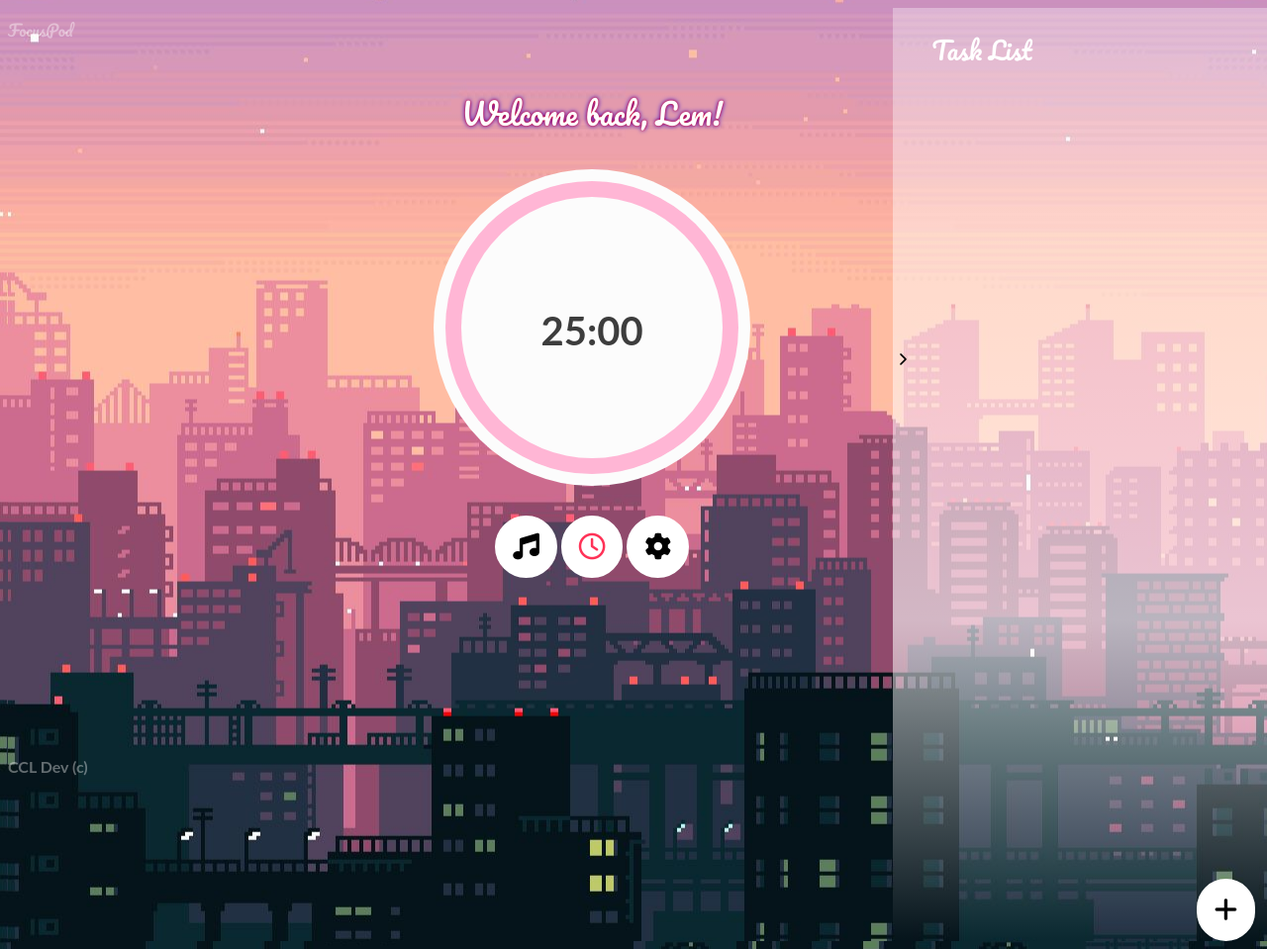
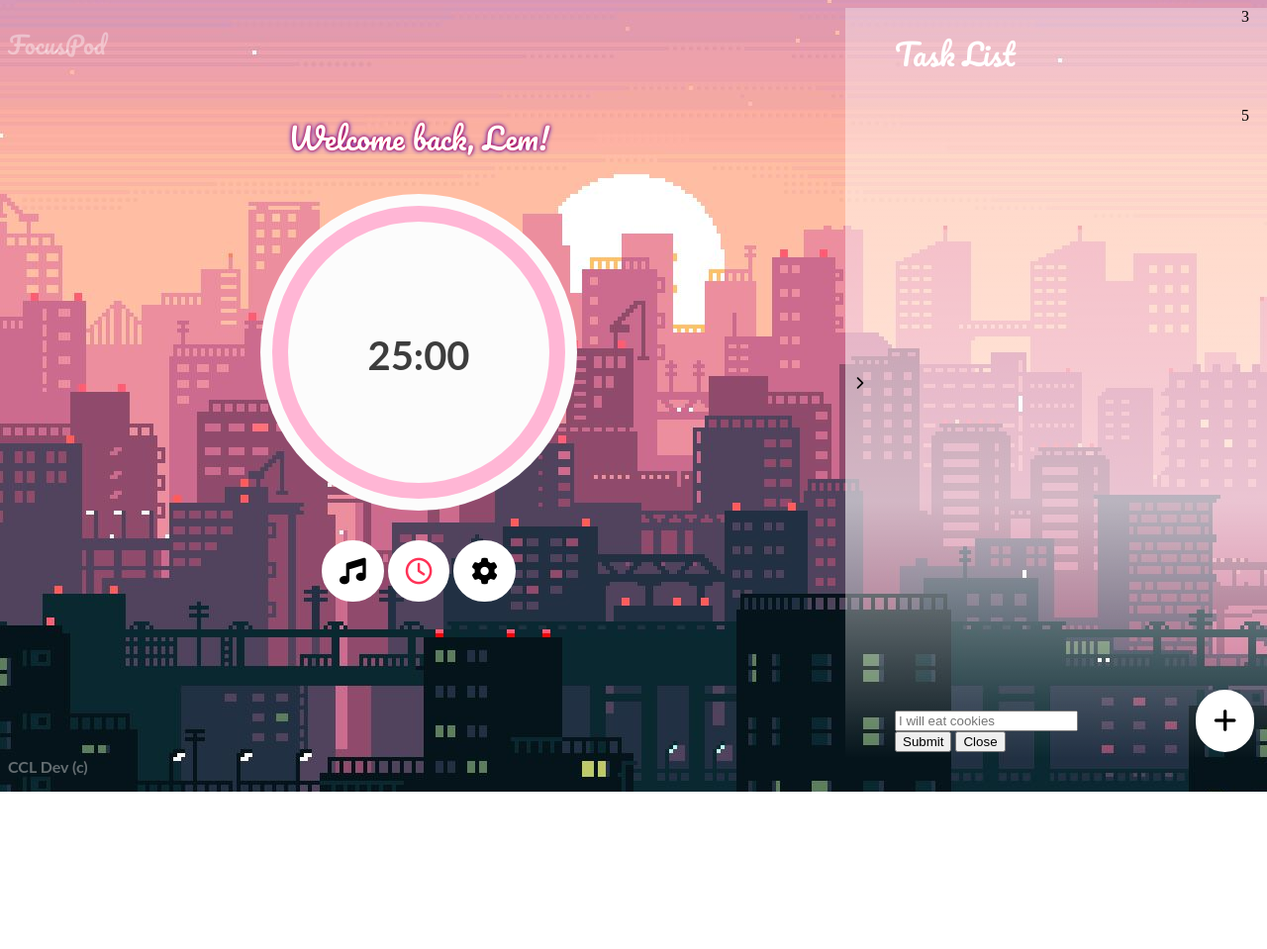
Before and after one commit to CarlosArro2001/profocus_app, a PHP site: page / in a window 1280 px wide. Shown: the whole page at 99% size. After the commit the page ends 800 px from the top, so only its background shows below. Run offline with PHP 8.4, Linux system fonts and the light colour scheme; some libraries are stand-ins or nearby versions.

Commit message:
To Do List Update
- Re did the Task List format using CSS grid
- Added the AddTask( ) Javascript function

```diff
--- a/index.html
+++ b/index.html
@@ -47,14 +47,25 @@
                     </div>
             </div>
                 <div id="TaskList-section">
-                    <h2>Task List</h2>
-                    <button id="minTaskList" onclick="openTaskList()"><i class="fas fa-chevron-right"></i></button>
-                    <button id="btnTask" onclick="openForm()"><i class="fas fa-plus fa-2x"></i></button>
-                    <form class="form-popup" id="TaskForm">
-                        <h4> Add a new task</h4>
-                        <input type="text" placeholder="Wash dishes" required>
-                        <button onclick="closeForm()">Close</button>
-                    </form>
+                    <div class="arrow_Section"><button><i class="fas fa-chevron-right"></i></button></div>
+                    <div class="TaskList_Title"><h2>Task List</h2></div>
+                    <div class="TaskList_space1">3</div>
+                    <div class="TaskList_listContainer">
+                        <ul id="list">
+
+                        </ul>
+                    </div>
+                    <div class="TaskList_space2">5</div>
+                    <div class="TaskList_form">
+                        <form>
+                            <input placeholder="I will eat cookies" id="TaskInput"><br>
+                            <input type="submit" value="Submit" onclick="AddTask(); return false;">
+                            <button>Close</button>
+                        </form>
+                    </div>
+                    <div class="TaskList_btn">
+                        <button> <i class="fas fa-plus fa-2x"></i></button>
+                    </div>
                 </div>
             </section>
             <!-- Footer section that contains the copyright-->
--- a/style.css
+++ b/style.css
@@ -29,6 +29,19 @@ html,body{
     top:0;
     font-family:'Pacifico',cursive;
     color: rgba(255, 255, 255, 0.39);
+    font-family: Pacifico;
+    font-size: 24px;
+    font-style: normal;
+    font-weight: 400;
+    line-height: 42px;
+    letter-spacing: 0em;
+    text-align: left;
+
+}
+
+.middle-section{
+    margin-top: 5%;
+    margin-bottom: 10%;
 }
 
 #title-section{
@@ -91,8 +104,8 @@ html,body{
     background: white;
     border-radius: 15rem;
     padding: 1rem;
+    transition: 0.4s ease;
     border:2px solid white;
-    transition: 0.4s ease;
 }
 .timer-buttons{
     padding-top: 30px;
@@ -121,48 +134,74 @@ html,body{
 
 #TaskList-section{
     background: linear-gradient(180deg, rgba(255,255,255,0.3312)0%,rgba(255,255,255,0.6058)65.62%,rgba(244,244,244,0)100%);
+    display: grid;
+    grid-template-columns: 50px 350px  50px;
+    grid-template-rows: 100px;
+    height: 95vh;
+    margin-left:30%;
 }
-#TaskList-section h2{
-    padding-left: 40px;
-    position: absolute;
-    float: left;
-    font-family: 'Pacifico',cursive;
-    color:white;
-    font-size: 25px;
-    font-weight:400;
-    line-height: 43.9px;
+.arrow_Section{
+    display:flex;
+    grid-row-start: 1;
+    grid-row-end: 4;
+}
+.arrow_Section button{
+    padding: 10px;
+    border: none;
+    background: none;
+    display:flex;
+    /* centering the text inside the button */
+    align-items:center;
+    justify-content:center;
+    transition: 0.4s ease-in;
 }
 
-#minTaskList{
-    border: none;
-    background: none;
-    padding-top: 90%;
-    padding-bottom:60%;
-    transition: 0.3s ease;
-}
-#minTaskList:hover{
-    background-color:rgba(255,255,255,0.1);
+.arrow_Section button:hover{
+    background-color: rgba(255,255,255,0.2);
+
 }
 
-#btnTask{
-    float:right;
-    margin-top: 55rem;
-    margin-right: 20px;
-    background: #FFFFFF;
+.TaskList_Title{
+    display: table;
+}
+
+.TaskList_Title h2{
+    font-family:'Pacifico',cursive;
+    color:white;
+    font-size: 30px;
+    font-style: normal;
+    font-weight: 400;
+    line-height: 44px;
+    letter-spacing: 0em;
+    text-align: left;
+
+}
+
+.TaskList_btn{
+    display: table;
+
+}
+
+
+.TaskList_btn button{
+    margin-right: 1%;
+    position: absolute;
+    right:    0;
+    bottom:   5%;
+    background: white;
     border-radius: 15rem;
     padding: 1rem;
-    border:2px solid #FFFFFF;
     transition: 0.4s ease;
+    border:2px solid white;
 }
 
-#btnTask:hover{
-    box-shadow:  -1px 1px 5px 9px #ccc;
+.TaskList_btn button:hover{
+    box-shadow: 0px 10px 30px rgba(255, 255, 255, 0.4);
 }
 
-.form-popup{
-    font-family:'Pacifico',cursive;
-    text-align: center;
-    display: none;
-    bottom: 0;
-    width: 100%;
+.TaskList_form form{
+    position: absolute;
+    right:    20;
+    bottom:   5%;
+    margin-right: 10px;
 }
```
Also changed, not shown: script.js (+23 -5 lines).
